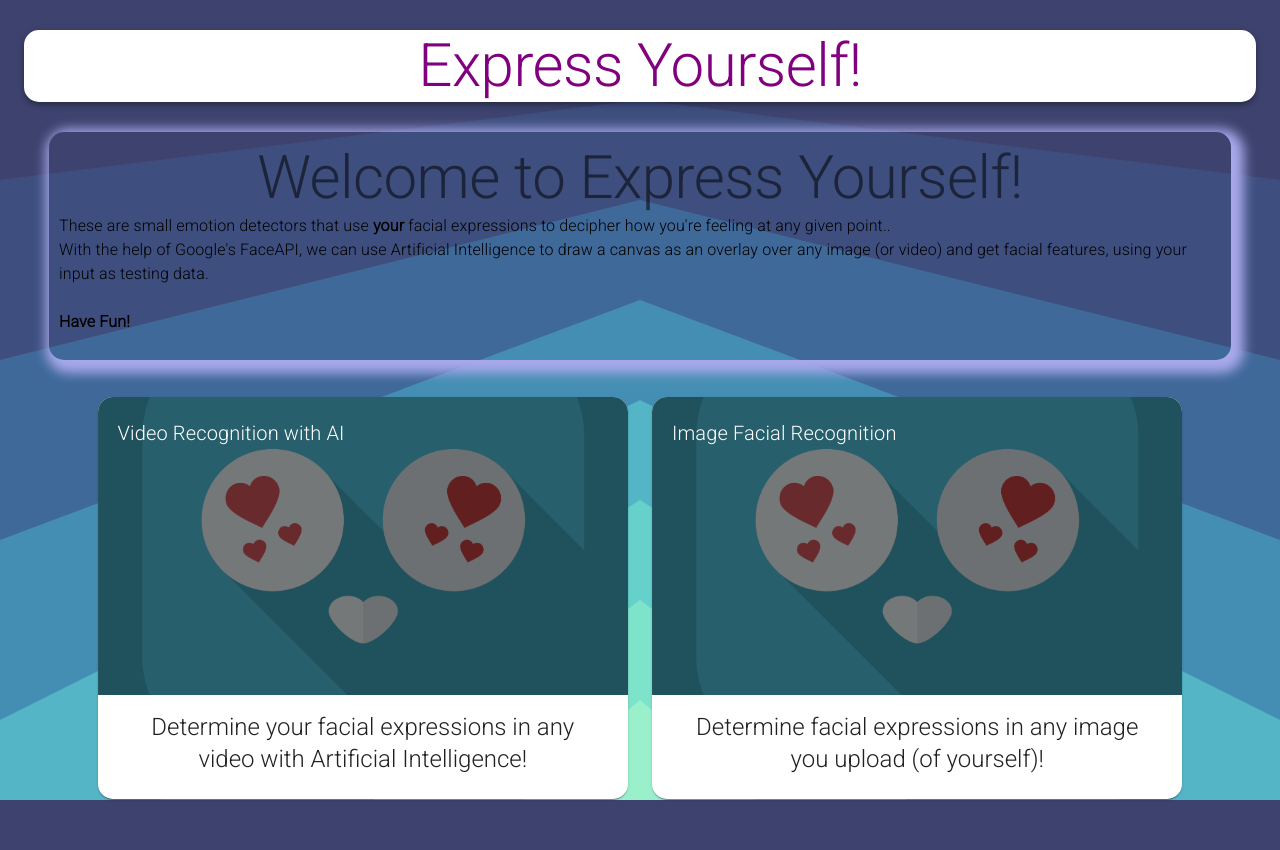
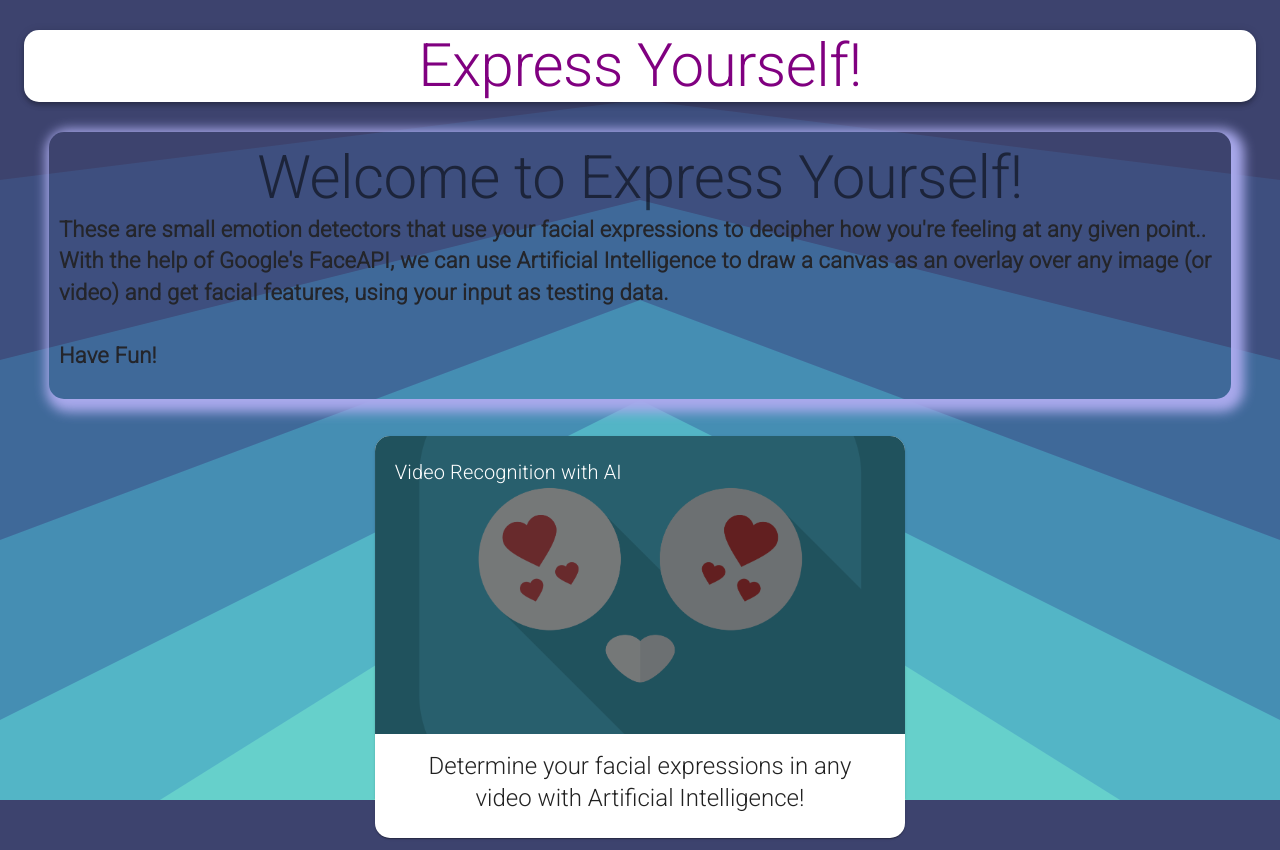
Before and after one commit to George5555ish/emotion-detector-repo, a React (Create React App) app: page / in a window 1280 px wide. Before the commit the page ends 811 px from the top, so only its background shows below. Built offline with nearby package versions, Linux system fonts and the light colour scheme.

Commit message:
removed the second card

```diff
--- a/src/App.js
+++ b/src/App.js
@@ -81,7 +81,7 @@ const App = () => {
         Welcome to Express Yourself!
       </Typography>
 
-      <Typography varint="body2" gutterBottom>
+      <Typography variant="body2" gutterBottom style={{color: "rgba(36, 37, 42, 1)", fontSize: "22px", fontWeight: 'bold'}}>
         These are small emotion detectors that use <strong>your </strong>
         facial expressions to decipher how you're feeling at any given point..
         <br />
--- a/src/components/CoreRecog/EmotionGrid/EmotionGrid.css
+++ b/src/components/CoreRecog/EmotionGrid/EmotionGrid.css
@@ -31,8 +31,13 @@ body {
     font-size: 20px;
     color: #ffffff;
   }
-.emotionDiv2{
+.emotion-notif-btn {
+    background-color: #fff;
+}
 
+.emotion-notif-btn:hover {
+    opacity: 70%;
+    color: #fff;
 }
 
 .container {
--- a/src/components/CoreRecog/EmotionGrid/EmotionGrid.js
+++ b/src/components/CoreRecog/EmotionGrid/EmotionGrid.js
@@ -42,7 +42,9 @@ Try not to be too sad though, it'll cause a glitch xD!
      </Typography>
       </div>
 
-      <Button onClick={changeNotif}>Ok, Got It!</Button>
+      <Button onClick={changeNotif}
+      className="emotion-notif-btn">
+      Ok, Got It!</Button>
     </div>
    }
        <div className="container">
--- a/src/components/ImageCards/ImageCards.js
+++ b/src/components/ImageCards/ImageCards.js
@@ -23,11 +23,11 @@ const ImageCards = ({
       text: "Determine your facial expressions in any video with Artificial Intelligence!",
     },
 
-    {
-      title: "Image Facial Recognition",
+    // {
+    //   title: "Image Facial Recognition",
 
-      text: "Determine facial expressions in any image you upload (of yourself)!",
-    },
+    //   text: "Determine facial expressions in any image you upload (of yourself)!",
+    // },
 
   ];
 
```
Also changed, not shown: 1 other file (tests, documents, lock files or other folders).
